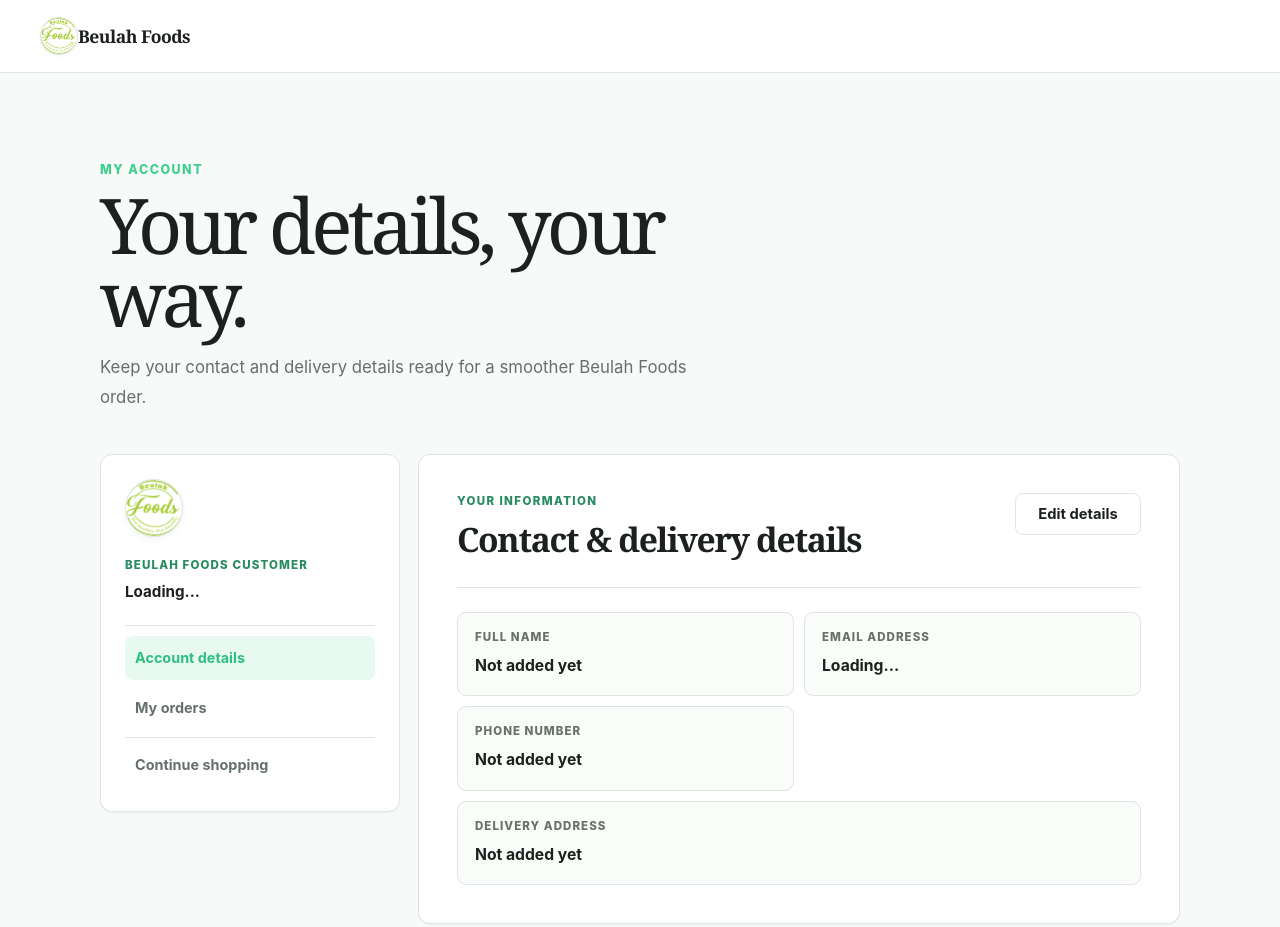
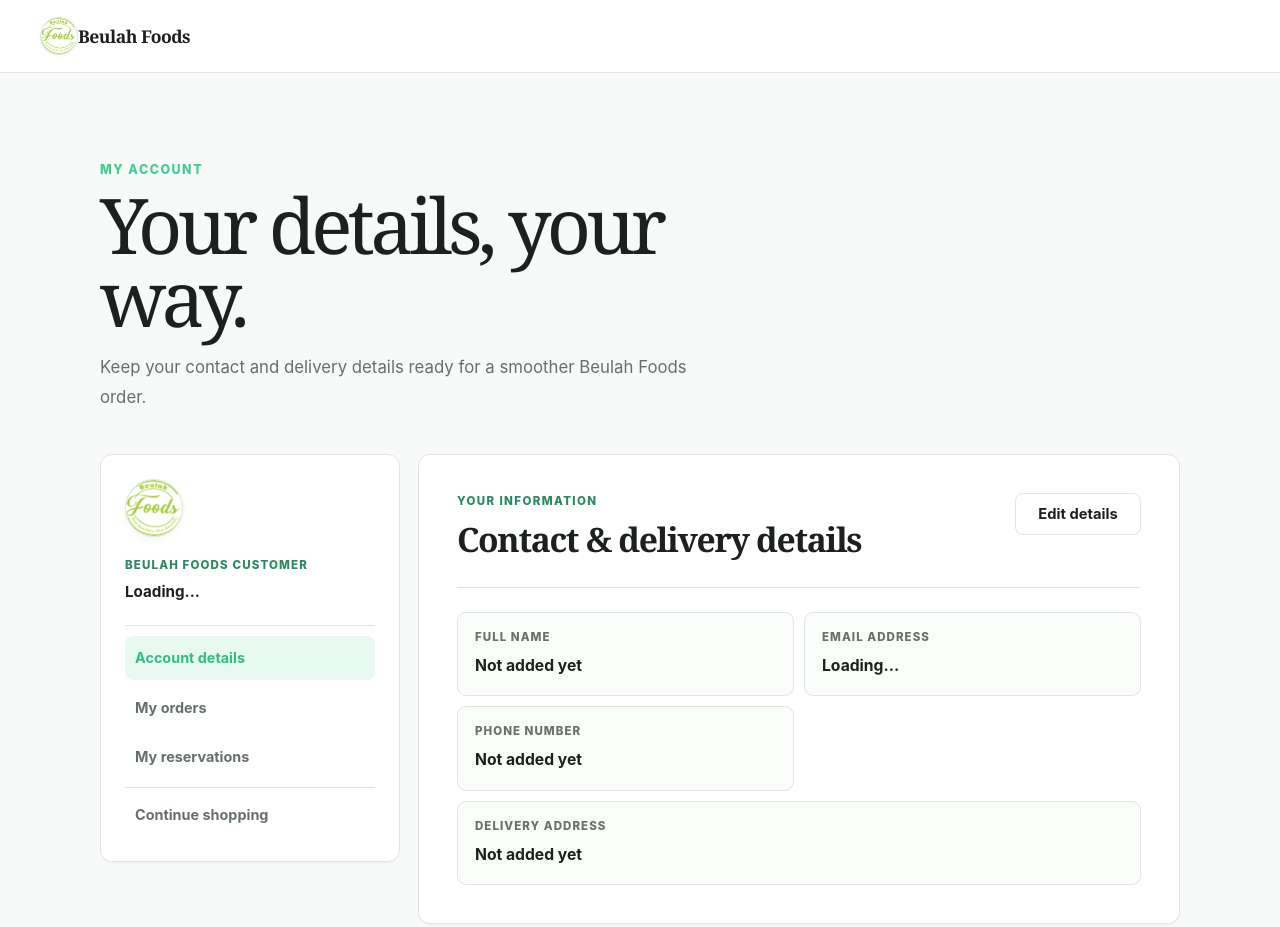
Before and after one commit to blinkzdlfx-cell/Beulah-foods, a plain HTML site: page storefront/account.html in a window 1280 px wide. Drawn offline with Linux system fonts and the light colour scheme; a script that the page names is missing.

Commit message:
feat: add reservations to account navigation

```diff
--- a/storefront/account.html
+++ b/storefront/account.html
@@ -39,6 +39,7 @@
         <nav class="account-summary__links" aria-label="Account navigation">
           <a class="account-summary__link account-summary__link--active" href="account.html">Account details</a>
           <a class="account-summary__link" href="orders.html">My orders</a>
+          <a class="account-summary__link" href="reservations.html">My reservations</a>
         </nav>
         <a class="account-summary__link account-summary__link--secondary" href="shop.html">Continue shopping</a>
       </aside>
```
